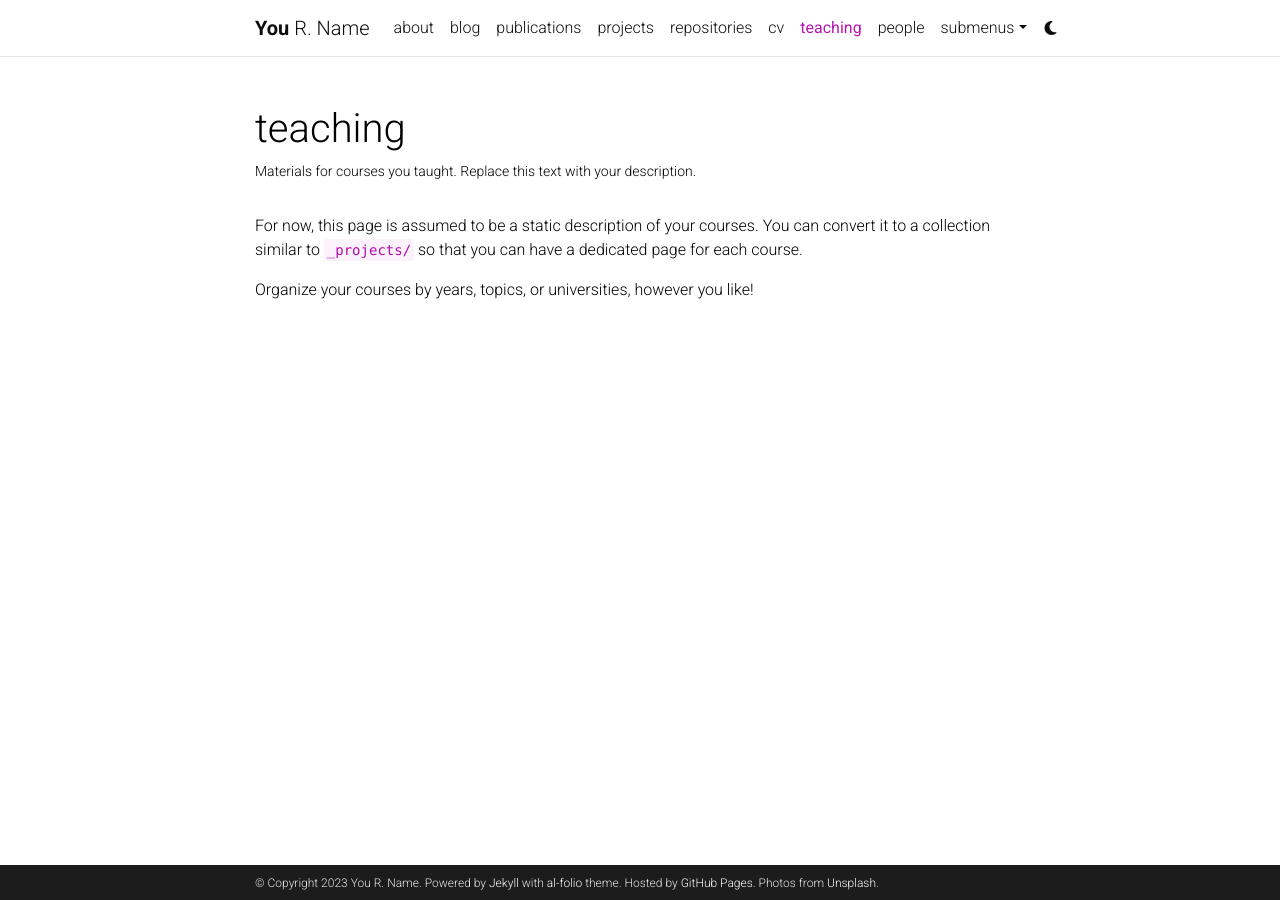
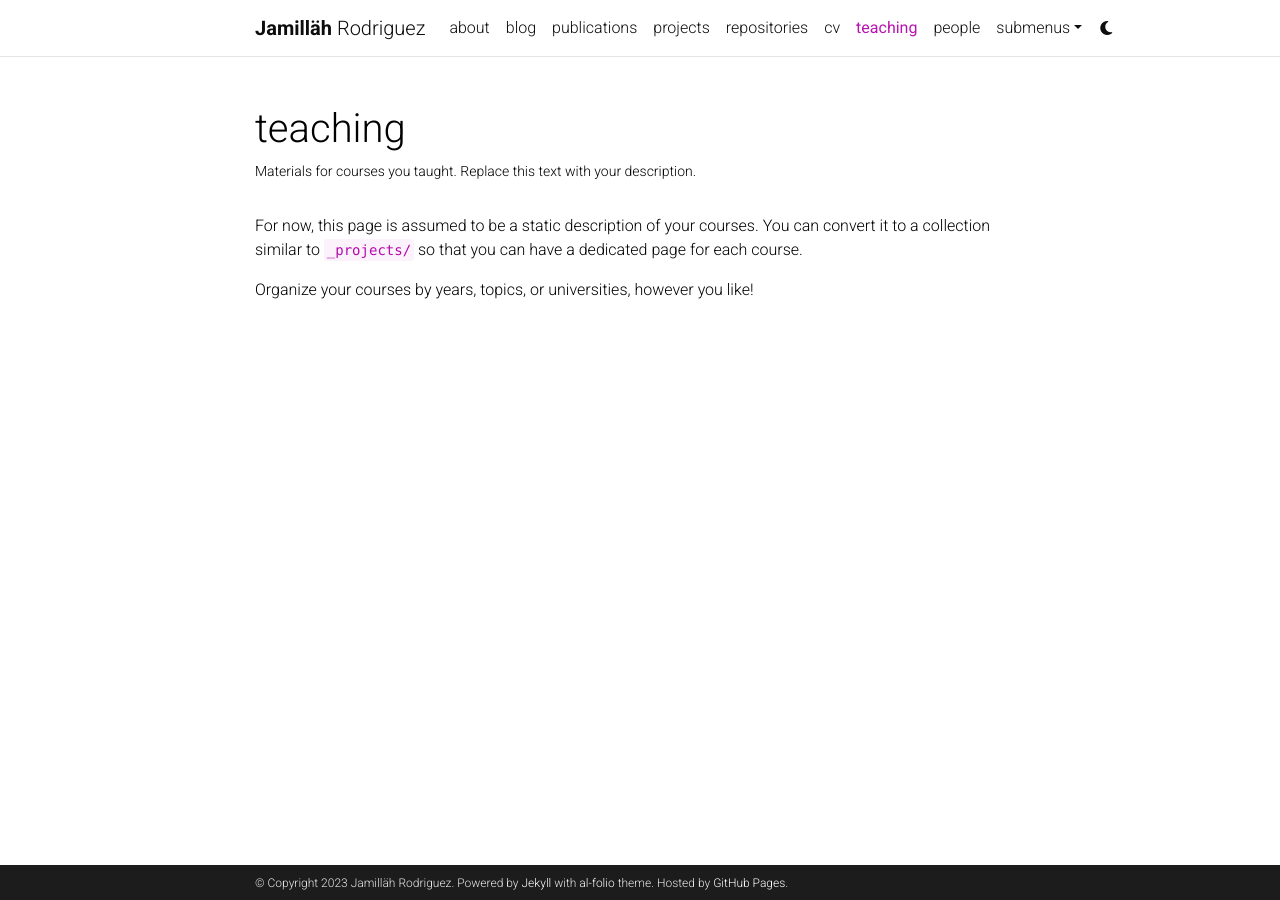
Before and after one commit to jamillahrodriguez/jamillahrodriguez.github.io, a Jekyll site: the page built from _pages/teaching.md, in a window 1280 px wide. Built offline with Jekyll 4.4.1, drawn with Linux system fonts in a browser that asks for light colours; comment, search, counter and statistics services are not loaded; a style sheet for code colours, icons or effects is not loaded.

Commit message:
Update _config.yml

```diff
--- a/_config.yml
+++ b/_config.yml
@@ -3,16 +3,15 @@
 # -----------------------------------------------------------------------------
 
 title: blank # the website title (if blank, full name will be used instead)
-first_name: You
-middle_name: R.
-last_name: Name
-email: you@example.com
+first_name: Jamilläh
+middle_name:
+last_name: Rodriguez
+email: jamillah@email.unc.edu
 description: > # the ">" symbol means to ignore newlines until "footer_text:"
   A simple, whitespace theme for academics. Based on [*folio](https://github.com/bogoli/-folio) design.
 footer_text: >
   Powered by <a href="https://jekyllrb.com/" target="_blank">Jekyll</a> with <a href="https://github.com/alshedivat/al-folio">al-folio</a> theme.
   Hosted by <a href="https://pages.github.com/" target="_blank">GitHub Pages</a>.
-  Photos from <a href="https://unsplash.com" target="_blank">Unsplash</a>.
 keywords: jekyll, jekyll-theme, academic-website, portfolio-website  # add your own keywords or leave empty
 
 lang: en # the language of your site (for example: en, fr, cn, ru, etc.)
```
